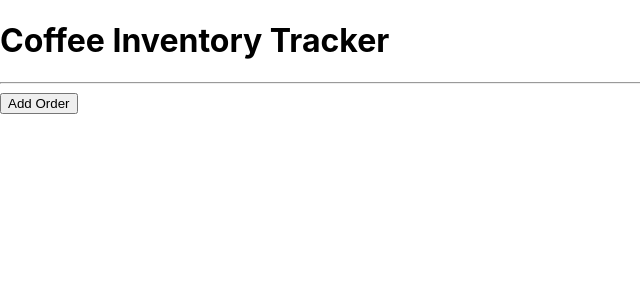
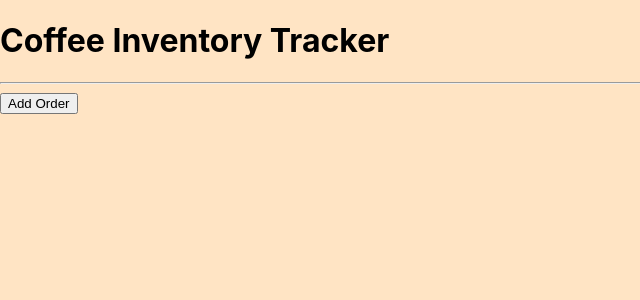
Before and after one commit to ChrisRDavila/coffee-inventory, a React (Create React App) app: page / in a window 1280 px wide. Shown: the top 300 px of the page, without its empty margins (0-640 px from the left). Built offline with nearby package versions, Linux system fonts and the light colour scheme.

Commit message:
add background color to index.js for full app

```diff
--- a/src/index.css
+++ b/src/index.css
@@ -5,6 +5,7 @@ body {
     sans-serif;
   -webkit-font-smoothing: antialiased;
   -moz-osx-font-smoothing: grayscale;
+  background-color: bisque;
 }
 
 code {
```
